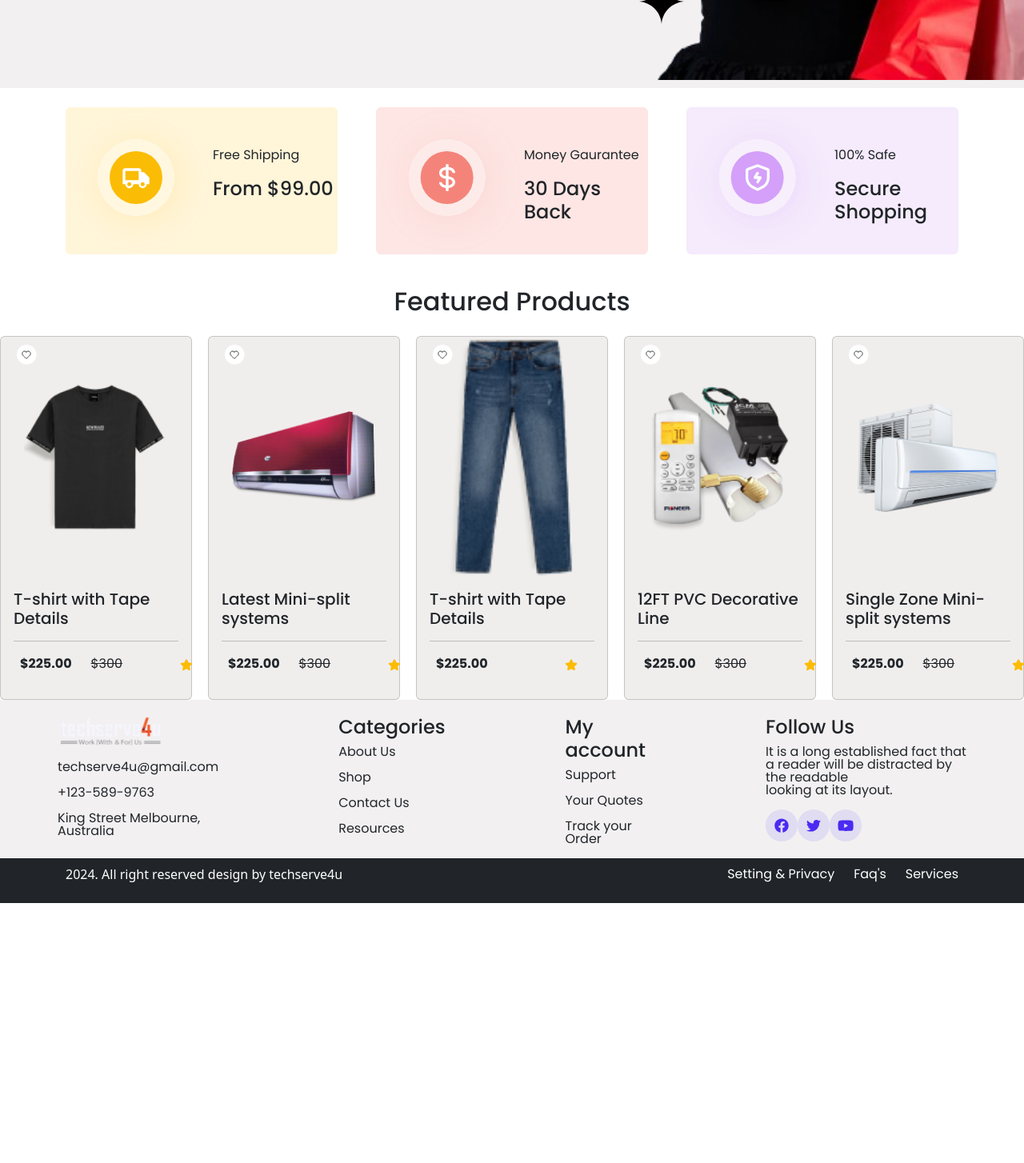
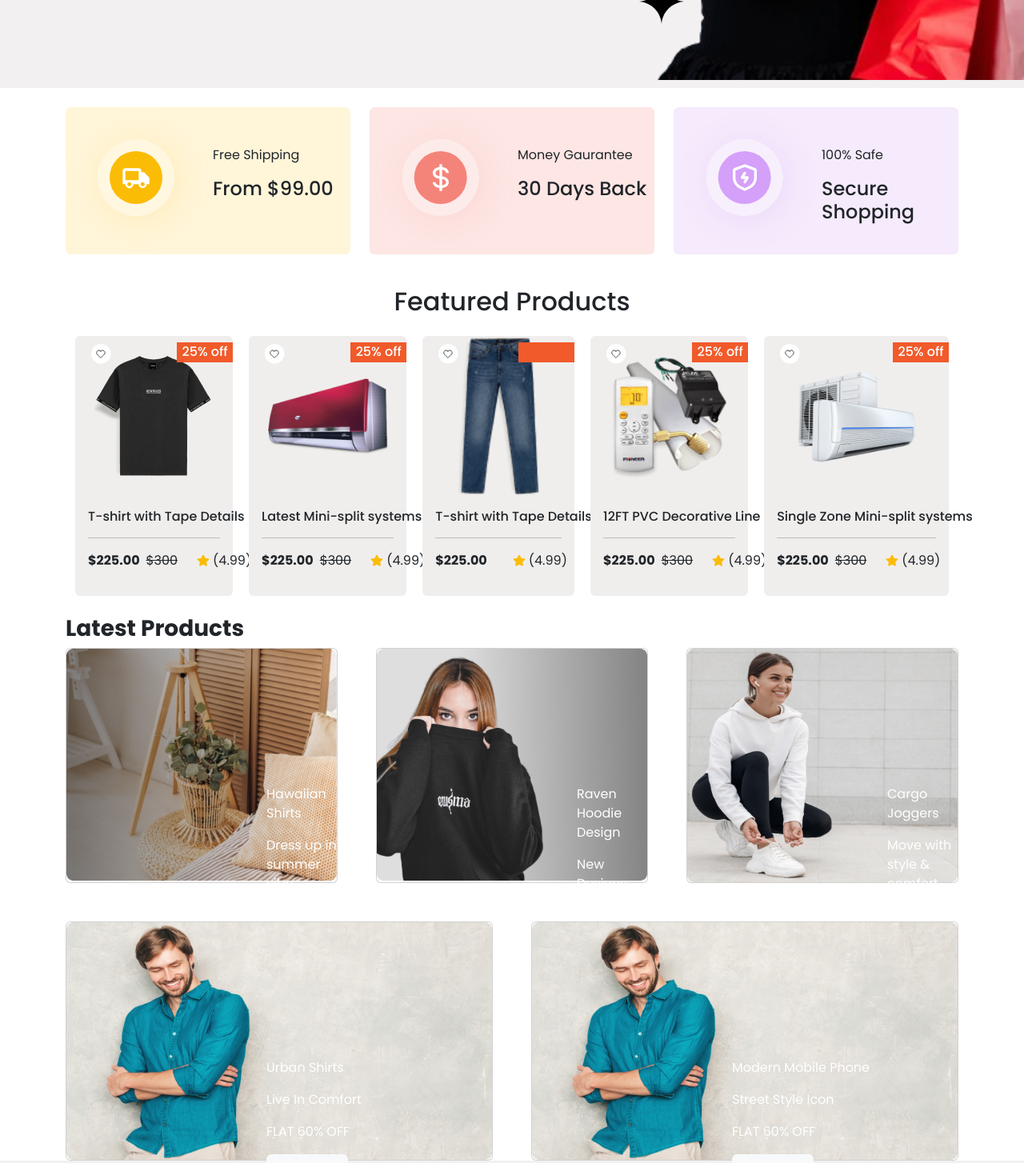
Before and after one commit to FarahNaz1292/sassStaticwebpage, a React (Vite) app: page / in a window 1280 px wide. Shown: the part 780-2234 px from the top of the page at 80% size. Before the commit the page ends 1909 px from the top, so only its background shows below. Built offline with nearby package versions, Linux system fonts and the light colour scheme.

Commit message:
Yesterday's work

```diff
--- a/src/Components/FeaturedProducts.jsx
+++ b/src/Components/FeaturedProducts.jsx
@@ -6,26 +6,32 @@ const FeaturedProducts = () => {
 
   return (
     <>
-      <div>
+      <div className="container mb-4">
         <h2 className="text-center m-2 p-3">Featured Products</h2>
-        <div className="featured-product-card">
+        <div className=" container featured-product-card">
           {data.products.map((product) => {
             return (
-              <div key={product.id} className="card featured-card">
-                <div className="featured-products-image d-flex justify-content-center w-100">
+              <div key={product.id} className="card  border-0 featured-card">
+                <div className="featured-products-image d-flex justify-content-center">
                   <img src={product.likeIcon} alt="" className="like-icon" />
                   <img src={product.image} alt="" />
+                  <p className="mt-2 discount-code fw-medium">
+                    {product.discount}
+                  </p>
                 </div>
                 <div className="card-body">
-                  <h5 className="card-title">{product.title}</h5>
+                  <h6 className="card-title text-nowrap">{product.title}</h6>
                   <hr />
-                  <p className="card-text d-flex gap-4 px-2">
-                    <p className="fw-bold">{product.price}</p>
-                    <p className="text-decoration-line-through">
-                      {product.originalprice}
-                    </p>
-                    <div>
-                      <img src={product.ratings} alt="" className="mx-5" />
+                  <p className="card-text d-flex gap-4">
+                    <div className="d-flex gap-2">
+                      <p className="fw-bold">{product.price}</p>
+                      <p className="text-decoration-line-through">
+                        {product.originalprice}
+                      </p>
+                    </div>
+                    <div className="d-flex  gap-1">
+                      <img src={product.ratings} alt="" className=" mb-3" />
+                      <p>(4.99)</p>
                     </div>
                   </p>
                 </div>
--- a/src/Components/Herosection.jsx
+++ b/src/Components/Herosection.jsx
@@ -6,6 +6,7 @@ import BigSaleImage from "../assets/heroSection/saleImage.svg";
 import Footer from "./Footer";
 import MiddleSection from "./MiddleSection";
 import FeaturedProducts from "./FeaturedProducts";
+import LatestProducts from "./LatestProducts";
 
 const Herosection = () => {
   return (
@@ -79,6 +80,7 @@ const Herosection = () => {
 
       <MiddleSection></MiddleSection>
       <FeaturedProducts></FeaturedProducts>
+      <LatestProducts></LatestProducts>
       <Footer></Footer>
     </>
   );
--- /dev/null
+++ b/src/Components/LatestProducts.jsx
@@ -0,0 +1,38 @@
+import React from "react";
+import data from "../productData/latestProducts.json";
+const LatestProducts = () => {
+  console.log(data);
+
+  return (
+    <>
+      <div>
+        <div className="container">
+          <h3 className="fw-bold">Latest Products</h3>
+          <div className="latest-products-card gap-5">
+            {data.latestProduct.map((latestProducts) => {
+              return (
+                <div key={latestProducts.id} className="card">
+                  <div className="card-image">
+                    <img
+                      src={latestProducts.image}
+                      alt=""
+                      className="w-100 h-100"
+                    />
+                    <div className="card-text">
+                      <p>{latestProducts.main_title}</p>
+                      <p>{latestProducts.sub_title}</p>
+                      <p>{latestProducts.sale_text}</p>
+                      <button className="btn btn-light">Shop Now</button>
+                    </div>
+                  </div>
+                </div>
+              );
+            })}
+          </div>
+        </div>
+      </div>
+    </>
+  );
+};
+
+export default LatestProducts;
--- a/src/Components/MiddleSection.jsx
+++ b/src/Components/MiddleSection.jsx
@@ -5,7 +5,7 @@ import SecureShopping from "../assets/middlesection/secureShopping.svg";
 const MiddleSection = () => {
   return (
     <>
-      <div className=" container d-flex  gap-5 mt-4 mb-4">
+      <div className=" container d-flex  gap-4 mt-4 mb-4">
         <div className="d-flex free-shipping w-75 rounded-2">
           <img src={Shipping} alt="Free shipping" />
           <div className="mt-5">
--- a/src/productData/featuredProduct.json
+++ b/src/productData/featuredProduct.json
@@ -7,7 +7,8 @@
       "price": "$225.00",
       "originalprice": "$300",
       "ratings": "/featuredproduct/starIcon.svg",
-      "likeIcon": "/featuredproduct/heartIcon.svg"
+      "likeIcon": "/featuredproduct/heartIcon.svg",
+      "discount": "25% off"
     },
     {
       "id": 2,
@@ -16,7 +17,8 @@
       "price": "$225.00",
       "originalprice": "$300",
       "ratings": "/featuredproduct/starIcon.svg",
-      "likeIcon": "/featuredproduct/heartIcon.svg"
+      "likeIcon": "/featuredproduct/heartIcon.svg",
+      "discount": "25% off"
     },
     {
       "id": 3,
@@ -34,7 +36,8 @@
       "price": "$225.00",
       "originalprice": "$300",
       "ratings": "/featuredproduct/starIcon.svg",
-      "likeIcon": "/featuredproduct/heartIcon.svg"
+      "likeIcon": "/featuredproduct/heartIcon.svg",
+      "discount": "25% off"
     },
     {
       "id": 5,
@@ -43,7 +46,8 @@
       "price": "$225.00",
       "originalprice": "$300",
       "ratings": "/featuredproduct/starIcon.svg",
-      "likeIcon": "/featuredproduct/heartIcon.svg"
+      "likeIcon": "/featuredproduct/heartIcon.svg",
+      "discount": "25% off"
     }
   ]
 }
--- a/src/productData/latestProducts.json
+++ b/src/productData/latestProducts.json
@@ -4,13 +4,36 @@
       "id": 1,
       "main_title": "Hawaiian Shirts",
       "sub_title": "Dress up in summer vibe",
-      "sale_text": "UPTO 50% OFF"
+      "sale_text": "UPTO 50% OFF",
+      "image": "/latestProducts/roomBackground.png"
     },
     {
       "id": 2,
-      "main_title": "Hawaiian Shirts",
-      "sub_title": "Dress up in summer vibe",
-      "sale_text": "UPTO 50% OFF"
+      "main_title": "Raven Hoodie Design",
+      "sub_title": "New Designs Every Week",
+      "sale_text": "UPTO 50% OFF",
+      "image": "/latestProducts/maskedGirl.png"
+    },
+    {
+      "id": 3,
+      "main_title": "Cargo Joggers",
+      "sub_title": "Move with style & comfort",
+      "sale_text": "UPTO 50% OFF",
+      "image": "/latestProducts/randomGirl.png"
+    },
+    {
+      "id": 4,
+      "main_title": "Urban Shirts",
+      "sub_title": "Live In Comfort",
+      "sale_text": "FLAT 60% OFF",
+      "image": "/latestProducts/randomGuy.png"
+    },
+    {
+      "id": 5,
+      "main_title": "Modern Mobile Phone",
+      "sub_title": "Street Style Icon",
+      "sale_text": "FLAT 60% OFF",
+      "image": "/latestProducts/randomGuy.png"
     }
   ]
 }
--- a/src/styles/components/featuredproduct.scss
+++ b/src/styles/components/featuredproduct.scss
@@ -1,6 +1,5 @@
 .featured-product-card {
-  display: grid;
-  grid-template-columns: repeat(5, 1fr);
+  display: flex;
   gap: 20px;
   .featured-card {
     background-color: rgb(240, 238, 237);
@@ -8,9 +7,19 @@
   .featured-products-image {
     position: relative;
     img {
-      width: 180px;
-      height: 300px;
+      width: 150px;
+      height: 200px;
       object-fit: contain;
+    }
+    .discount-code {
+      background-color: rgb(241, 90, 42);
+      width: 70px;
+      height: 25px;
+      text-wrap: nowrap;
+      color: white;
+      text-align: center;
+      position: absolute;
+      right: 0px;
     }
     .like-icon {
       width: 25px;
--- /dev/null
+++ b/src/styles/components/latestProducts.scss
@@ -0,0 +1,23 @@
+.latest-products-card {
+  display: grid;
+  grid-template-columns: repeat(12, 1fr);
+  .card {
+    grid-column: span 4;
+    max-height: 400px;
+    &:nth-child(n + 4) {
+      grid-column: span 6;
+    }
+    .card-image {
+      position: relative;
+      img {
+        object-fit: cover;
+      }
+    }
+    .card-text {
+      position: absolute;
+      top: 170px;
+      left: 250px;
+      color: white;
+    }
+  }
+}
--- a/src/styles/global-imports.scss
+++ b/src/styles/global-imports.scss
@@ -8,3 +8,4 @@
 @import "./components/footer.scss";
 @import "./components/middlesection.scss";
 @import "./components/featuredproduct.scss";
+@import "./components/latestProducts.scss";
```
